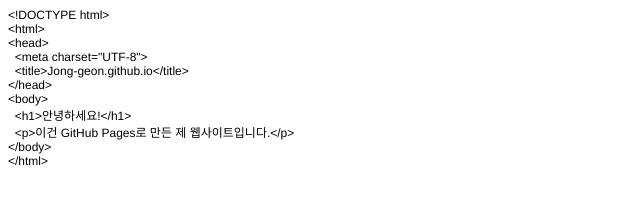
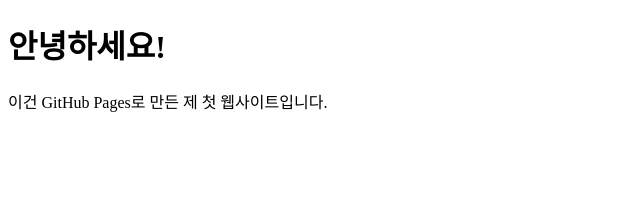
Before and after one commit to Jong-geon/Jong-geon.github.io, a plain HTML site: page index.html in a window 1280 px wide. Shown: the whole page, without its empty margins (0-640 px from the left). Drawn offline with Linux system fonts and the light colour scheme.

Commit message:
Update index.html

```diff
--- a/index.html
+++ b/index.html
@@ -1,26 +1,11 @@
-<!DOCTYPE html PUBLIC "-//W3C//DTD HTML 4.01//EN" "http://www.w3.org/TR/html4/strict.dtd">
+<!DOCTYPE html>
 <html>
 <head>
-  <meta http-equiv="Content-Type" content="text/html; charset=utf-8">
-  <meta http-equiv="Content-Style-Type" content="text/css">
-  <title></title>
-  <meta name="Generator" content="Cocoa HTML Writer">
-  <meta name="CocoaVersion" content="2575.7">
-  <style type="text/css">
-    p.p1 {margin: 0.0px 0.0px 0.0px 0.0px; font: 12.0px Helvetica}
-  </style>
+  <meta charset="UTF-8">
+  <title>Jong-geon.github.io</title>
 </head>
 <body>
-<p class="p1">&lt;!DOCTYPE html&gt;</p>
-<p class="p1">&lt;html&gt;</p>
-<p class="p1">&lt;head&gt;</p>
-<p class="p1"><span class="Apple-converted-space">  </span>&lt;meta charset="UTF-8"&gt;</p>
-<p class="p1"><span class="Apple-converted-space">  </span>&lt;title&gt;Jong-geon.github.io&lt;/title&gt;</p>
-<p class="p1">&lt;/head&gt;</p>
-<p class="p1">&lt;body&gt;</p>
-<p class="p1"><span class="Apple-converted-space">  </span>&lt;h1&gt;안녕하세요!&lt;/h1&gt;</p>
-<p class="p1"><span class="Apple-converted-space">  </span>&lt;p&gt;이건 GitHub Pages로 만든 제 웹사이트입니다.&lt;/p&gt;</p>
-<p class="p1">&lt;/body&gt;</p>
-<p class="p1">&lt;/html&gt;</p>
+  <h1>안녕하세요!</h1>
+  <p>이건 GitHub Pages로 만든 제 첫 웹사이트입니다.</p>
 </body>
 </html>
```
